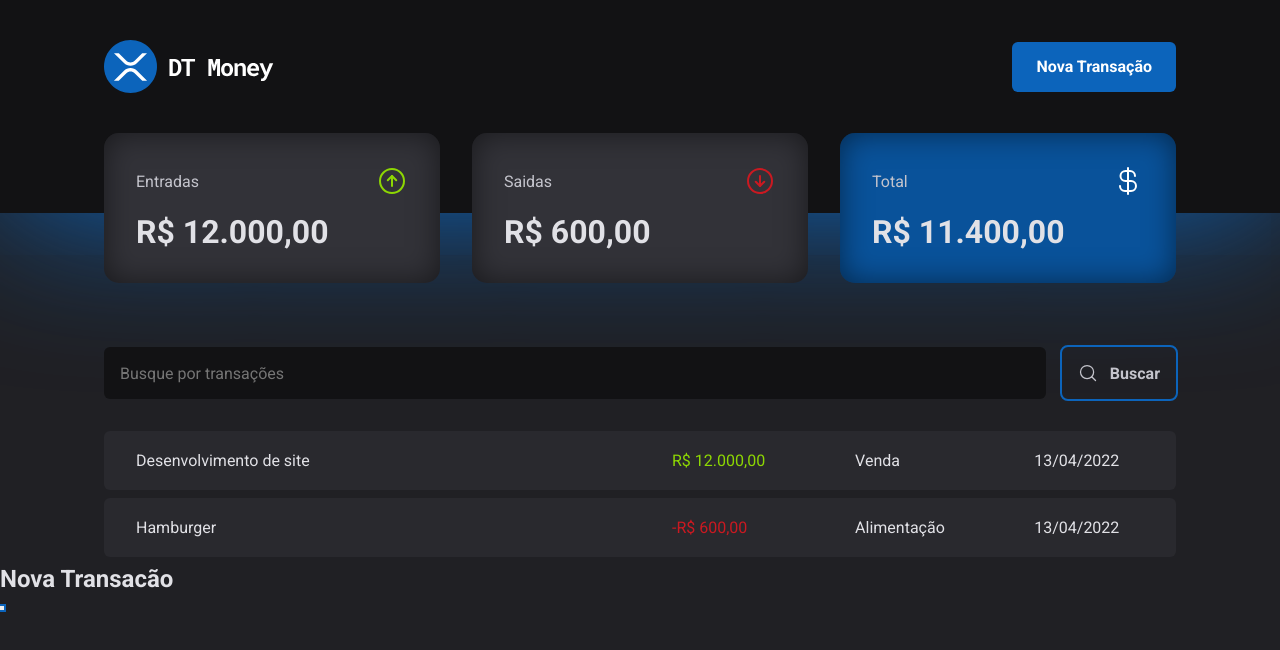
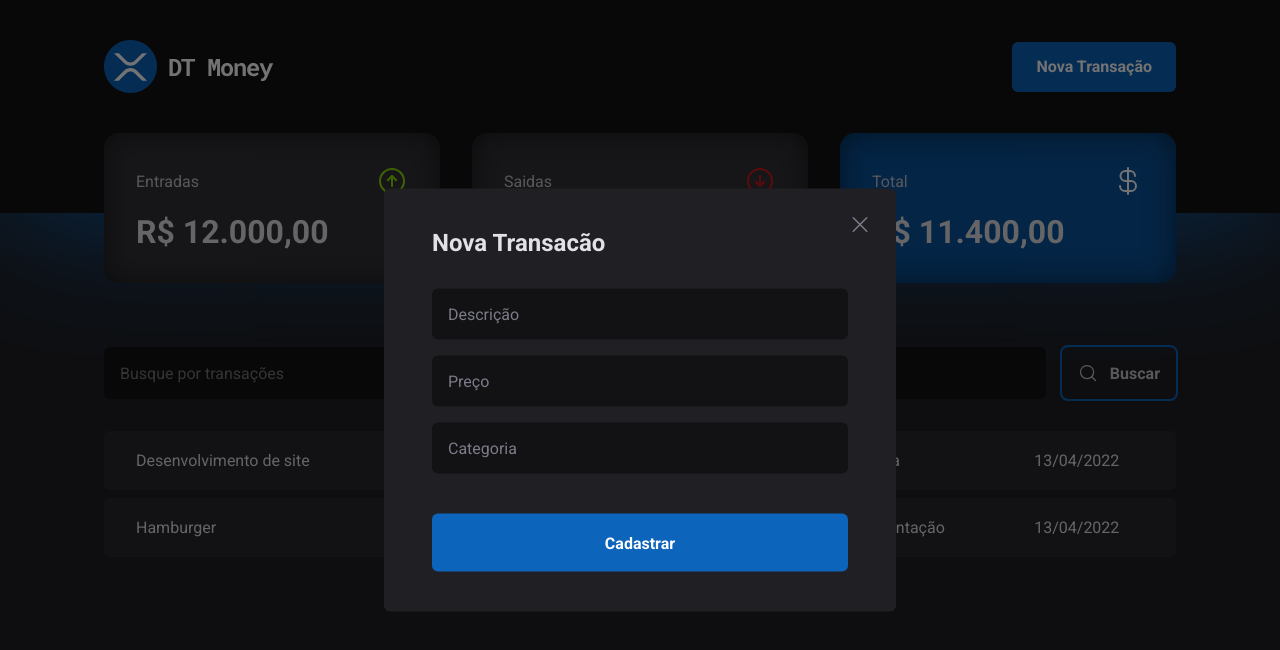
Before and after one commit to Math-Lira/study-dt-money, a React (Vite) app: page / in a window 1280 px wide. Both pictures are taken after a click on the button "Nova Transação". Shown: the top 650 px of the page. Built offline with nearby package versions, Linux system fonts and the light colour scheme.

Commit message:
adicionando styles na modal

```diff
--- a/src/components/Header/index.tsx
+++ b/src/components/Header/index.tsx
@@ -1,6 +1,7 @@
 import { HeaderContainer, HeaderContent, NewTransactionButton } from './styles'
 import LogoImg from '../../assets/logo.svg'
 import * as Dialog from '@radix-ui/react-dialog'
+import { NewTransctionModal } from '../NewTransctionModal'
 
 export function Header() {
   return (
@@ -12,15 +13,7 @@
             <NewTransactionButton>Nova Transação</NewTransactionButton>
           </Dialog.Trigger>
 
-          <Dialog.Portal>
-            <Dialog.Overlay />
-
-            <Dialog.Content>
-              <Dialog.Title>Nova Transacão</Dialog.Title>
-
-              <Dialog.Close />
-            </Dialog.Content>
-          </Dialog.Portal>
+          <NewTransctionModal />
         </Dialog.Root>
       </HeaderContent>
     </HeaderContainer>
--- /dev/null
+++ b/src/components/NewTransctionModal/index.tsx
@@ -0,0 +1,27 @@
+import * as Dialog from '@radix-ui/react-dialog'
+import { Overlay, Content, ClouseButton } from './styles'
+import { X } from 'phosphor-react'
+
+export function NewTransctionModal() {
+  return (
+    <Dialog.Portal>
+      <Overlay />
+
+      <Content>
+        <Dialog.Title>Nova Transacão</Dialog.Title>
+
+        <ClouseButton>
+          <X size={24} />
+        </ClouseButton>
+
+        <form action="">
+          <input type="text" placeholder="Descrição" required />
+          <input type="number" placeholder="Preço" required />
+          <input type="text" placeholder="Categoria" required />
+
+          <button type="submit">Cadastrar</button>
+        </form>
+      </Content>
+    </Dialog.Portal>
+  )
+}
--- /dev/null
+++ b/src/components/NewTransctionModal/styles.ts
@@ -0,0 +1,83 @@
+import styled from 'styled-components'
+import * as Dialog from '@radix-ui/react-dialog'
+
+export const Overlay = styled(Dialog.Overlay)`
+  position: fixed;
+  width: 100vw;
+  height: 100vh;
+  inset: 0;
+  background: rgba(0, 0, 0, 0.55);
+`
+
+export const Content = styled(Dialog.Content)`
+  min-width: 32rem;
+  border-radius: 6px;
+  padding: 2.5rem 3rem;
+  background: ${(props) => props.theme['gray-800']};
+
+  position: fixed;
+  top: 50%;
+  left: 50%;
+  transform: translate(-50%, -50%);
+
+  &:focus {
+    outline: none;
+    box-shadow: none;
+  }
+
+  form {
+    margin-top: 2rem;
+    display: flex;
+    flex-direction: column;
+    gap: 1rem;
+
+    input {
+      border-radius: 6px;
+      border: 0;
+      background: ${(props) => props.theme['gray-900']};
+      color: ${(props) => props.theme['gray-300']};
+      padding: 1rem;
+
+      &::placeholder {
+        color: ${(props) => props.theme['gray-500']};
+      }
+    }
+
+    button[type='submit'] {
+      height: 58px;
+      border: 0;
+      background: ${(props) => props.theme['blue-500']};
+      color: ${(props) => props.theme.white};
+      font-weight: bold;
+      padding: 0 1.25rem;
+      border-radius: 6px;
+      margin-top: 1.5rem;
+      cursor: pointer;
+
+      &:hover {
+        background: ${(props) => props.theme['blue-700']};
+        transition: background-color 0.4s;
+      }
+    }
+  }
+`
+export const ClouseButton = styled(Dialog.Close)`
+  position: absolute;
+  background: transparent;
+  border: 0;
+  top: 1.5rem;
+  right: 1.5rem;
+  line-height: 0;
+  cursor: pointer;
+  color: ${(props) => props.theme['gray-500']};
+
+  &:hover {
+    color: ${(props) => props.theme['blue-700']};
+    transition: color 0.4s;
+  }
+
+  &:focus {
+    outline: none;
+    box-shadow: none;
+  }
+`
```
